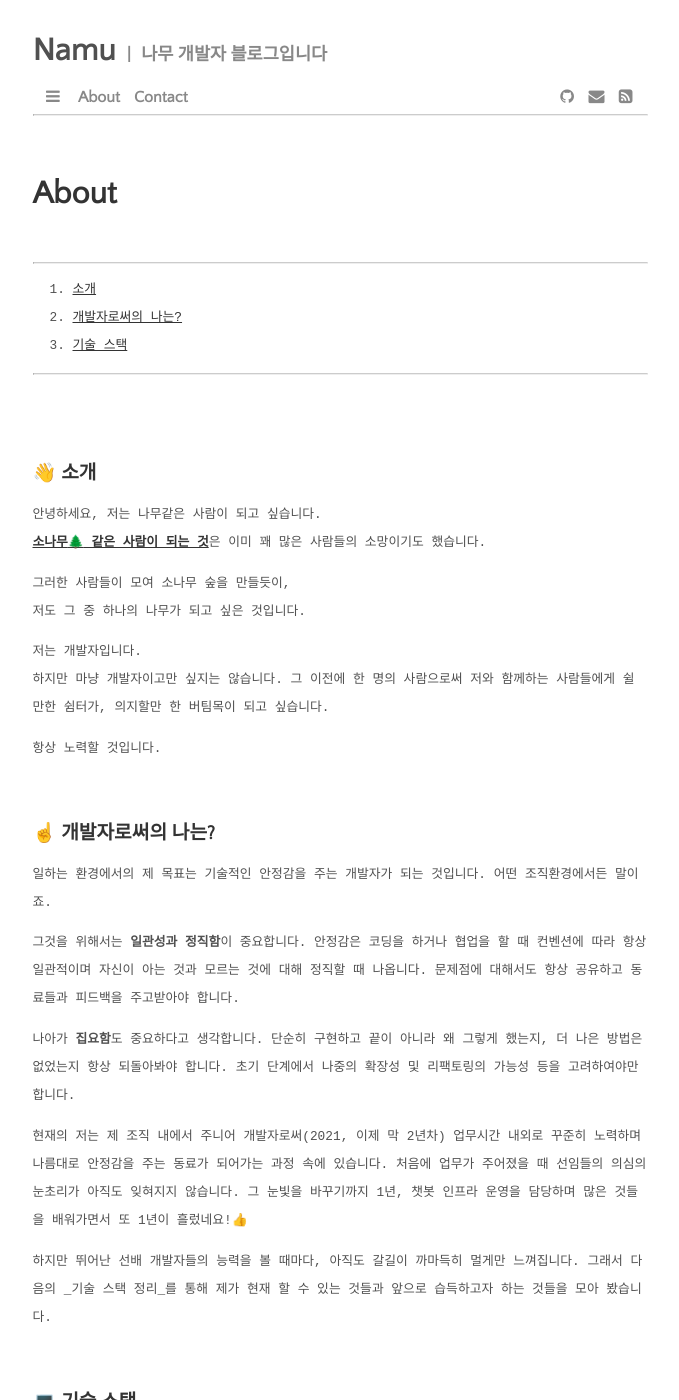
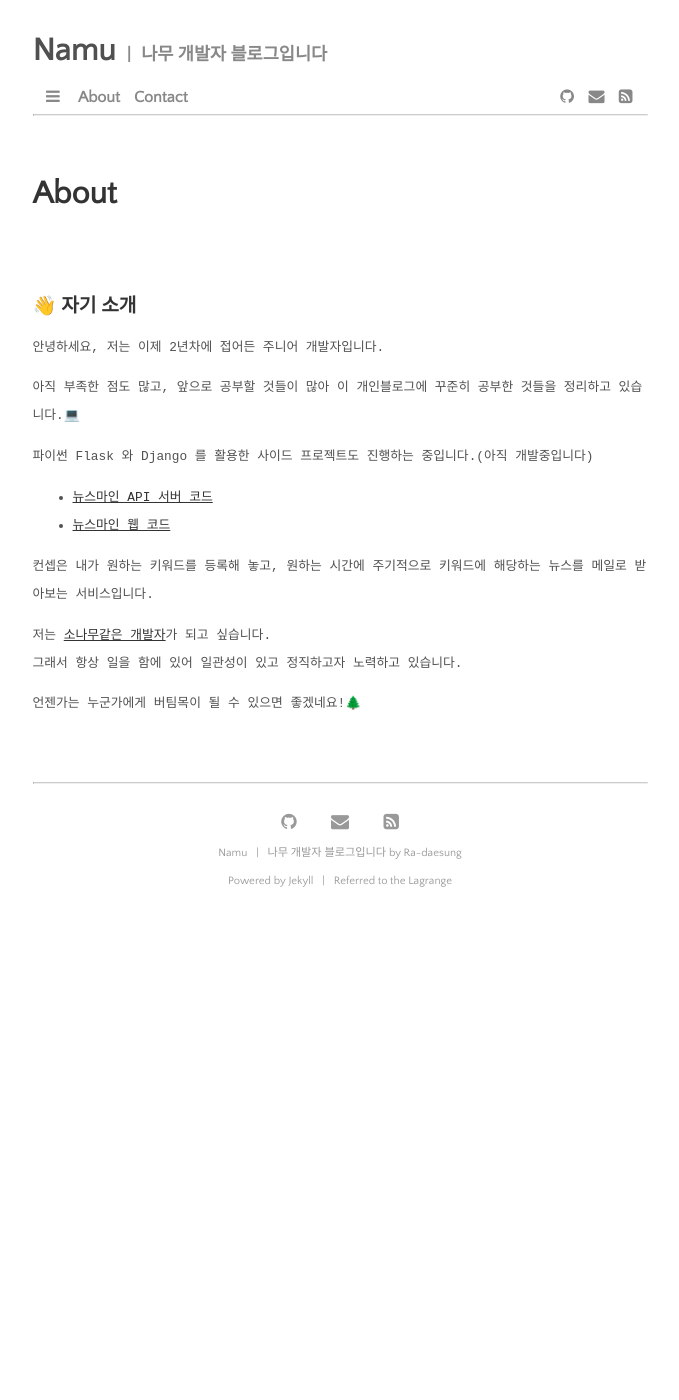
Before and after one commit to daesungRa/namu, a Jekyll site: the page built from about.markdown, in a window 1280 px wide and 1400 px high. Shown: the whole window, without its empty margins (300-979 px from the left). Built offline with Jekyll 4.4.1, drawn with Linux system fonts in a browser that asks for light colours; emoji names are drawn with the system emoji font; some web fonts are replaced; some of the changed text lies outside the part shown.

Commit message:
home: Modify about page

```diff
--- a/_posts/daily/2021-04-14-job-interview.markdown
+++ b/_posts/daily/2021-04-14-job-interview.markdown
@@ -51,6 +51,8 @@ image-source: https://unsplash.com/@dylandgillis
 프로젝트 뿐만 아니라 그것에 사용된 기술이나 지식들, 각각의 원리나 다른 툴과의 비교 등 꼬리질문 가능성이 있는 모든 것들을 정리하도록 하자.
 그리고 자신있는 기술이나 노하우에 대해서도 파악해 두고, 기본적인 CS 지식이나 자료구조, 알고리즘의 개념들도 함께 정리하자.
 
+또한 코딩 테스트시 작성했던 코드에 대한 질문이 나올 수도 있다. 잘 기억해내서 생각해두고는 있자.
+
 **(2) 문제 해결 경험**: 다음으로 확인할 것은 문제 해결 경험이다. 2년동안 경력을 쌓으면서 아무 일도 일어나지 않았을 리가 없으므로,
 크든 작든 발생했던 여러 문제들을 어떻게 극복했는지 납득할 수 있게 풀어내야 한다.
 이것은 많이 해둘 필요 없이 한두개 정도 상세하게 스토리를 구성해보자.
@@ -64,6 +66,10 @@ image-source: https://unsplash.com/@dylandgillis
 
 **(4) 기타 지식들**: 협업 툴, 형상관리 툴과 같이 업무와 관련된 기타 지식들이 있을 것이다. 이들도 파악해 두자.
 
+git 커밋 메시지랑 PR 작성
+
+모르는건 모른다고! 아는건 자신있게!
+
 +) 마지막으로 원격 화상면접의 이점을 적극 활용해보자.
 - 대면에 비해 상대적으로 낮은 긴장도
 - 사전 스크립트 작성 가능
--- a/about.markdown
+++ b/about.markdown
@@ -4,92 +4,22 @@ title: About
 permalink: /about/
 ---
 
-<br>
+<br><br>
+## :wave: 자기 소개
 
----
+안녕하세요, 저는 이제 2년차에 접어든 주니어 개발자입니다.<br>
 
-1. [소개](#wave-소개)
-2. [개발자로써의 나는?](#point_up-개발자로써의-나는)
-3. [기술 스택](#computer-기술-스택)
+아직 부족한 점도 많고, 앞으로 공부할 것들이 많아
+이 개인블로그에 꾸준히 공부한 것들을 정리하고 있습니다.:computer:<br>
 
----
+파이썬 Flask 와 Django 를 활용한 사이드 프로젝트도 진행하는 중입니다.(아직 개발중입니다)
+- <a href="https://github.com/daesungRa/newsmine" target="_blank">뉴스마인 API 서버 코드</a>
+- <a href="https://github.com/daesungRa/newsmine-web" target="_blank">뉴스마인 웹 코드</a>
 
-<br><br>
-## :wave: 소개
+컨셉은 내가 원하는 키워드를 등록해 놓고, 원하는 시간에 주기적으로 키워드에 해당하는 뉴스를 메일로 받아보는 서비스입니다.
 
-안녕하세요, 저는 나무같은 사람이 되고 싶습니다.<br>
-<a href="{{ site.baseurl }}{% link _posts/daily/2020-05-23-namu.markdown %}" target="_blank">
-**소나무:evergreen_tree: 같은 사람이 되는 것**</a>은
-이미 꽤 많은 사람들의 소망이기도 했습니다.
+저는 <a href="{{ site.baseurl }}{% link _posts/daily/2020-05-23-namu.markdown %}" target="_blank">소나무같은 개발자</a>가
+되고 싶습니다.<br>
+그래서 항상 일을 함에 있어 일관성이 있고 정직하고자 노력하고 있습니다.
 
-그러한 사람들이 모여 소나무 숲을 만들듯이,<br>
-저도 그 중 하나의 나무가 되고 싶은 것입니다.
-
-저는 개발자입니다.<br>
-하지만 마냥 개발자이고만 싶지는 않습니다.
-그 이전에 한 명의 사람으로써 저와 함께하는 사람들에게 쉴 만한 쉼터가,
-의지할만 한 버팀목이 되고 싶습니다.
-
-항상 노력할 것입니다.
-
-<br>
-## :point_up: 개발자로써의 나는?
-
-일하는 환경에서의 제 목표는 기술적인 안정감을 주는 개발자가 되는 것입니다.
-어떤 조직환경에서든 말이죠.
-
-그것을 위해서는 **일관성과 정직함**이 중요합니다.
-안정감은 코딩을 하거나 협업을 할 때 컨벤션에 따라 항상 일관적이며
-자신이 아는 것과 모르는 것에 대해 정직할 때 나옵니다.
-문제점에 대해서도 항상 공유하고 동료들과 피드백을 주고받아야 합니다.
-
-나아가 **집요함**도 중요하다고 생각합니다.
-단순히 구현하고 끝이 아니라 왜 그렇게 했는지, 더 나은 방법은 없었는지 항상 되돌아봐야 합니다.
-초기 단계에서 나중의 확장성 및 리팩토링의 가능성 등을 고려하여야만 합니다.
-
-현재의 저는 제 조직 내에서 주니어 개발자로써(2021, 이제 막 2년차)
-업무시간 내외로 꾸준히 노력하며 나름대로 안정감을 주는 동료가 되어가는 과정 속에 있습니다.
-처음에 업무가 주어졌을 때 선임들의 의심의 눈초리가 아직도 잊혀지지 않습니다.
-그 눈빛을 바꾸기까지 1년, 챗봇 인프라 운영을 담당하며 많은 것들을 배워가면서 또 1년이 흘렀네요!:+1:
-
-하지만 뛰어난 선배 개발자들의 능력을 볼 때마다, 아직도 갈길이 까마득히 멀게만 느껴집니다.
-그래서 다음의 _기술 스택 정리_를 통해 제가 현재 할 수 있는 것들과 앞으로 습득하고자 하는 것들을 모아 봤습니다.
-
-<br>
-## :computer: 기술 스택
-
-- **Python3**
-    - **예외처리**: 공통 예외처리 클래스를 선언하고, 용도에 따라 그것을 상속받은 클래스들을 적절히 활용합니다.
-    - **정적 타이핑**: 동적 타이핑 언어인 파이썬의 부족한 부분을 보완하기 위해
-    함수나 메서드의 Input, Output 시 typing 모듈, annotation 기능 등을 통해
-    args 나 return value 에 대한 정적인 타이핑을 적용합니다.
-    - **자료형 활용**: List, Tuple, Dict, Set 등의 특성을 이해하고 적절하게 활용합니다.
-    - **중복 피하기**: 파이썬 커뮤니티의 철학을 기반으로 중복성과 혼잡성을 최대한 배제하기 위해 노력합니다.
-    이를 위해 클래스 기반 패키지, 모듈 함수 재사용 등의 효율적인 사용을 지향합니다.
-
-- **Flask**
-    - 경량의 웹앱을 빠르게 만들기 위한 기본 환경구축 -> <a href="https://github.com/daesungRa/newsmine" target="_blank">
-    **뉴스마인 API 서버**</a>
-    - 뉴스마인 서버는 <a href="https://github.com/daesungRa/server-flask" target="_blank">**My Flask**</a>
-     퀵스타트 프로젝트로부터 만들었습니다.
-    - MVC 타입 Flask 프로젝트
-
-- **Django**
-    - Django 는 제 토이 프로젝트에서 현재 개발 중입니다. ->
-    <a href="https://github.com/daesungRa/newsmine-web" target="_blank">**뉴스마인 웹**</a>
-    - 업무에서 주된 프레임워크가 아니기 때문에 꾸준히 공부중입니다.
-
-- **MongoDB**
-    - mongodb 의 특성 및 내부구조
-    - DB 및 Collection 구축
-    - SELECT: find 및 aggregation 활용
-    - INSERT: insertOne, insertMany 활용
-    - UPDATE/DELETE: update, delete 활용
-    - filter, 키워드 활용
-
-- **프론트**
-    - jquery 셀렉터 활용, ajax call 서버와 비동기 통신
-    - html, css 활용한 화면단 마크업
-
-- **협업툴**
-    - git cli tool, github 활용
+언젠가는 누군가에게 버팀목이 될 수 있으면 좋겠네요!:evergreen_tree:
```
